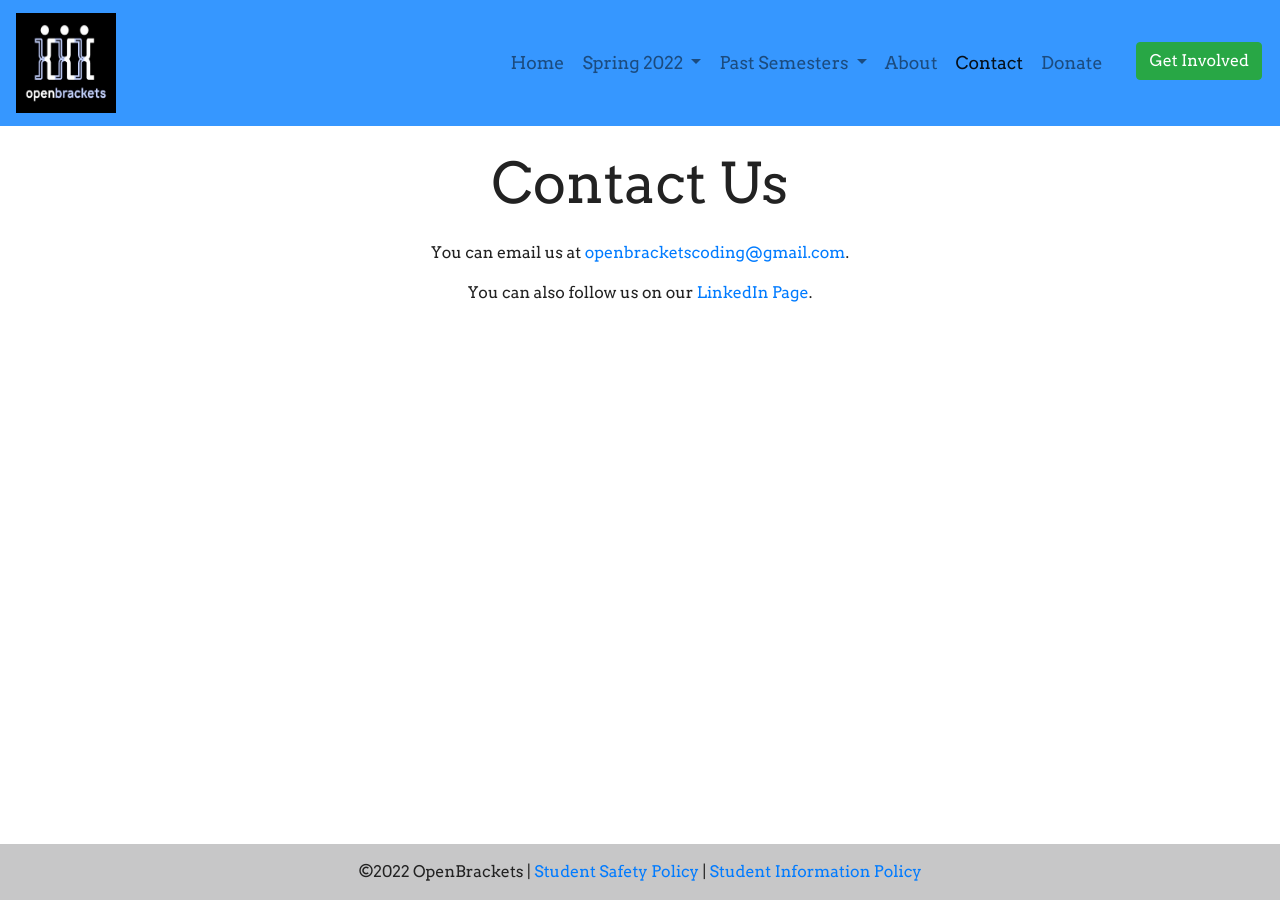
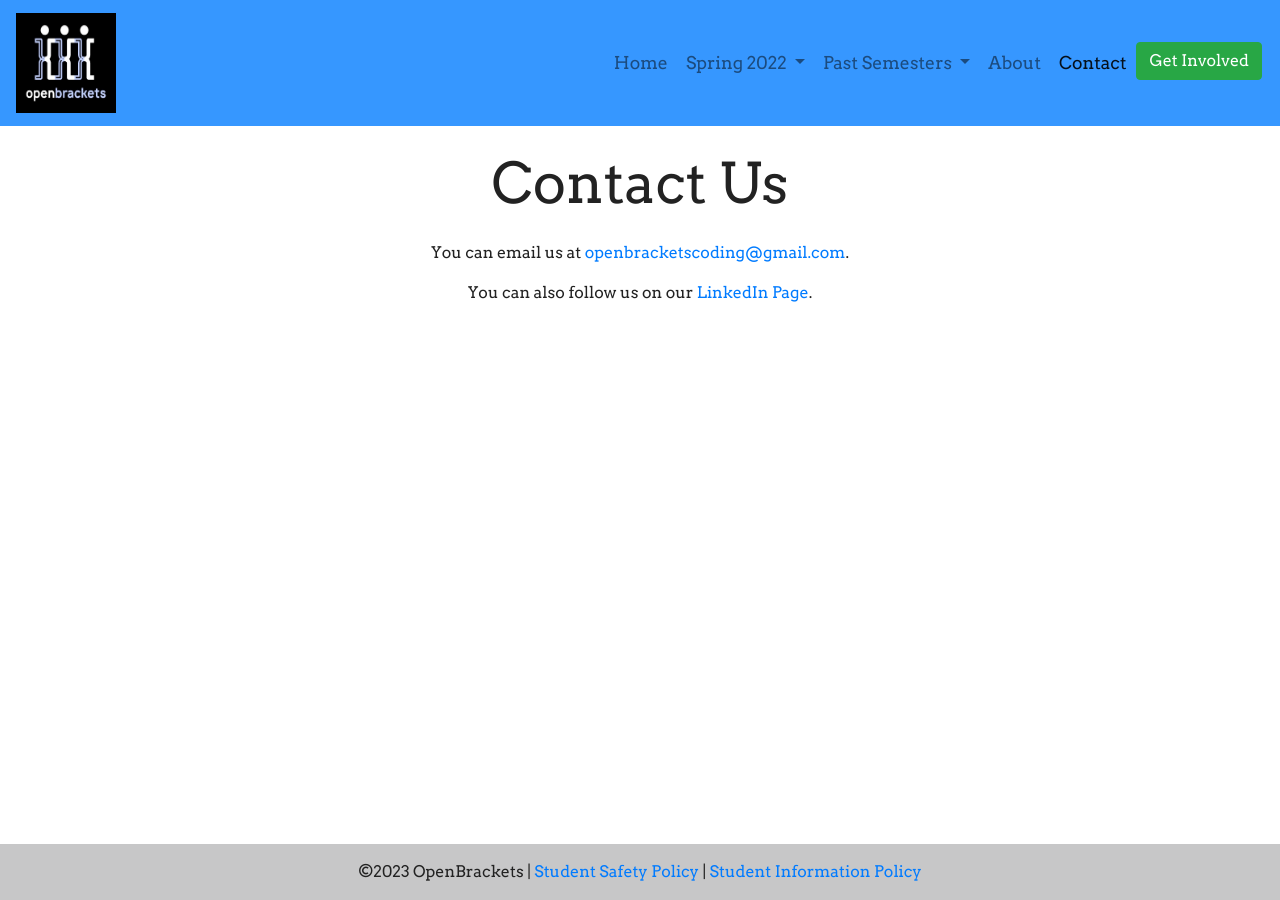
Before and after one commit to qpwoeirut/OpenBrackets-website, a Jekyll site: the page built from contact.html, in a window 1280 px wide. Built offline with Jekyll 4.4.1, drawn with Linux system fonts in a browser that asks for light colours.

Commit message:
Update default.html
Removed donations page and updated footer to 2023

```diff
--- a/_layouts/default.html
+++ b/_layouts/default.html
@@ -186,9 +186,9 @@
             <li id="contact-nav" class="nav-item">
                 <a class="nav-link" href="/contact.html">Contact</a>
             </li>
-            <li id="donate-nav" class="nav-item mr-4">
-                <a class="nav-link" href="/donate.html">Donate</a>
-            </li>
+            <!-- <li id="donate-nav" class="nav-item mr-4"> -->
+            <!--    <a class="nav-link" href="/donate.html">Donate</a> -->
+            <!-- </li> -->
             <li id="getInvolved-nav" class="nav-item">
                 <a href="/getInvolved.html">
                     <button class="btn btn-success my-2 my-sm-0">Get Involved</button>
@@ -202,7 +202,7 @@
 </main>
 <footer id="footer" class="bg-light text-center text-lg-start">
     <div class="text-center p-3" style="background-color: rgba(0, 0, 0, 0.2);">
-        ©2022 OpenBrackets | <a href="/studentSafetyPolicy.html">Student
+        ©2023 OpenBrackets | <a href="/studentSafetyPolicy.html">Student
         Safety Policy</a> | <a href="/studentInformationPolicy.html">Student Information Policy</a>
     </div>
 </footer>
```
